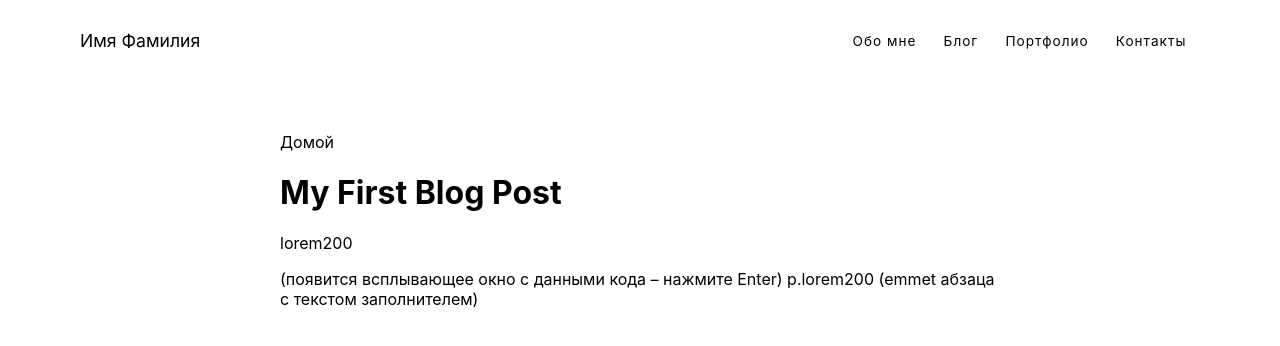
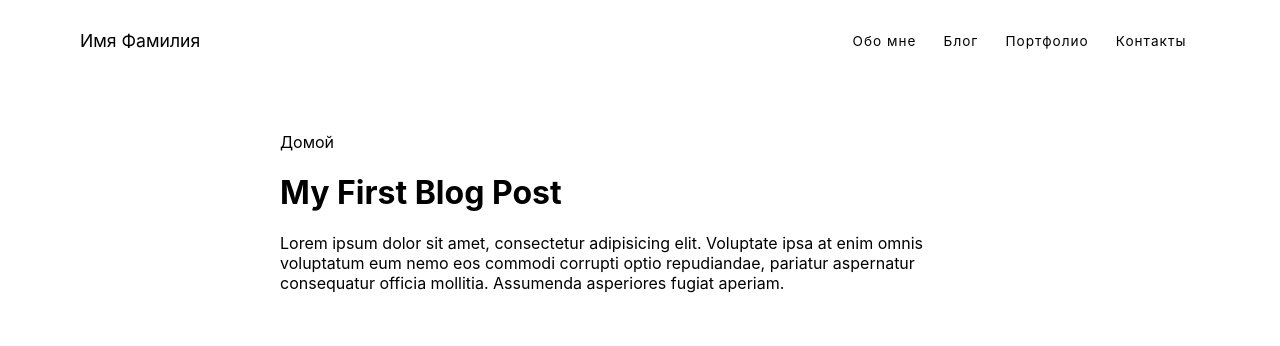
Before and after one commit to GilevGa/Svelte-kit, a SvelteKit app: page /blog/posts/1 in a window 1280 px wide. Shown: the top 346 px of the page. Built offline with nearby package versions, Linux system fonts and the light colour scheme.

Commit message:
текст заполнения

```diff
--- a/src/routes/blog/posts/1/+page.svelte
+++ b/src/routes/blog/posts/1/+page.svelte
@@ -1,5 +1,3 @@
 <h1>My First Blog Post</h1>
 
-<p>lorem200</p> (появится всплывающее окно с данными кода – нажмите Enter)
-
-p.lorem200 (emmet абзаца с текстом заполнителем)
+<p>Lorem ipsum dolor sit amet, consectetur adipisicing elit. Voluptate ipsa at enim omnis voluptatum eum nemo eos commodi corrupti optio repudiandae, pariatur aspernatur consequatur officia mollitia. Assumenda asperiores fugiat aperiam.</p>
```
